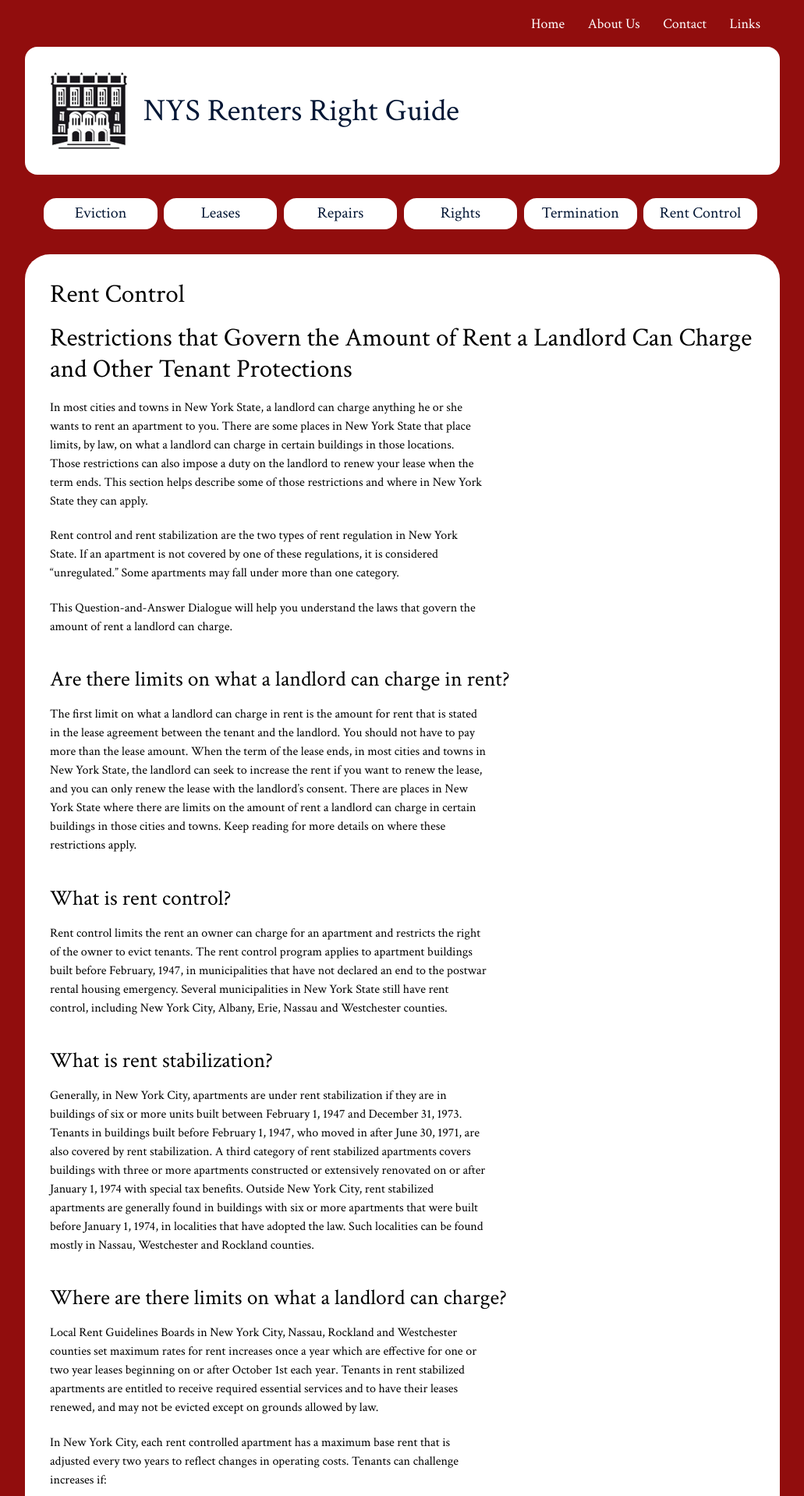
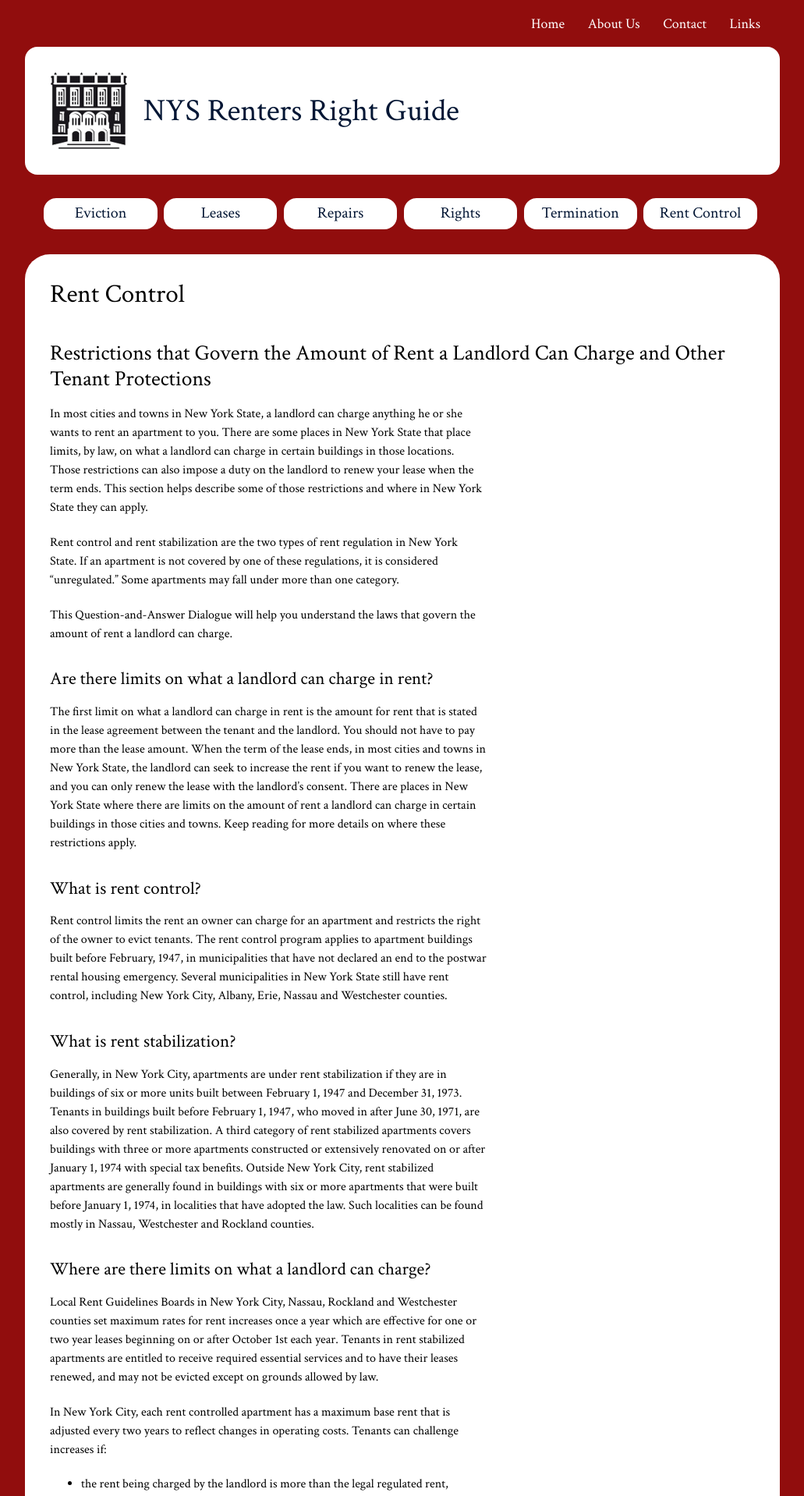
Before and after one commit to iinf362/team2, a Jekyll site: the page built from rent-control/index.md, in a window 1280 px wide. Shown: the top 1918 px of the page at 78% size, without its empty margins (124-1155 px from the left). Built offline with Jekyll 4.4.1, drawn with Linux system fonts in a browser that asks for light colours.

```diff
--- a/rent-control/index.md
+++ b/rent-control/index.md
@@ -3,7 +3,7 @@ layout: default-page
 title: Rent Control
 ---
 
-# Restrictions that Govern the Amount of Rent a Landlord Can Charge and Other Tenant Protections
+## Restrictions that Govern the Amount of Rent a Landlord Can Charge and Other Tenant Protections
 
 In most cities and towns in New York State, a landlord can charge anything he or she wants to rent an apartment to you.  There are some places in New York State that place limits, by law, on what a landlord can charge in certain buildings in those locations.  Those restrictions can also impose a duty on the landlord to renew your lease when the term ends.  This section helps describe some of those restrictions and where in New York State they can apply.
 
@@ -11,19 +11,19 @@ Rent control and rent stabilization are the two types of rent regulation in New
 
 This Question-and-Answer Dialogue will help you understand the laws that govern the amount of rent a landlord can charge.
 
-## Are there limits on what a landlord can charge in rent?
+### Are there limits on what a landlord can charge in rent?
 
 The first limit on what a landlord can charge in rent is the amount for rent that is stated in the lease agreement between the tenant and the landlord.  You should not have to pay more than the lease amount.  When the term of the lease ends, in most cities and towns in New York State, the landlord can seek to increase the rent if you want to renew the lease, and you can only renew the lease with the landlord’s consent.  There are places in New York State where there are limits on the amount of rent a landlord can charge in certain buildings in those cities and towns.  Keep reading for more details on where these restrictions apply.
 
-## What is rent control?
+### What is rent control?
 
 Rent control limits the rent an owner can charge for an apartment and restricts the right of the owner to evict tenants.  The rent control program applies to apartment buildings built before February, 1947, in municipalities that have not declared an end to the postwar rental housing emergency. Several municipalities in New York State still have rent control, including New York City, Albany, Erie, Nassau and Westchester counties.
 
-## What is rent stabilization?
+### What is rent stabilization?
 
 Generally, in New York City, apartments are under rent stabilization if they are in buildings of six or more units built between February 1, 1947 and December 31, 1973. Tenants in buildings built before February 1, 1947, who moved in after June 30, 1971, are also covered by rent stabilization.  A third category of rent stabilized apartments covers buildings with three or more apartments constructed or extensively renovated on or after January 1, 1974 with special tax benefits.  Outside New York City, rent stabilized apartments are generally found in buildings with six or more apartments that were built before January 1, 1974, in localities that have adopted the law.  Such localities can be found mostly in Nassau, Westchester and Rockland counties.
 
-## Where are there limits on what a landlord can charge?
+### Where are there limits on what a landlord can charge?
 
 Local Rent Guidelines Boards in New York City, Nassau, Rockland and Westchester counties set maximum rates for rent increases once a year which are effective for one or two year leases beginning on or after October 1st each year.  Tenants in rent stabilized apartments are entitled to receive required essential services and to have their leases renewed, and may not be evicted except on grounds allowed by law.
 
@@ -34,19 +34,19 @@ In New York City, each rent controlled apartment has a maximum base rent that is
 * the owner’s expenses do not justify an increase, or
 * the owner is not maintaining essential services.
 
-## How do I find out if my building and my lease are covered by Rent Control in the places in New York State where it exists (including New York City) or Rent Stabilization in New York City?
+### How do I find out if my building and my lease are covered by Rent Control in the places in New York State where it exists (including New York City) or Rent Stabilization in New York City?
 
 To find out whether or not an apartment is regulated, contact the New York State Homes and Community Renewal (HCR).
 
 [http://www.nyshcr.org/](http://www.nyshcr.org/)
 
-## What are the limits on what the landlord can charge?
+### What are the limits on what the landlord can charge?
 
 You can contact the New York State Homes and Community Renewal (DHCR) to find out if you are covered by Rent Control or Rent Stabilization and that agency can assist you in determining what your rent should be.
 
 [http://www.nyshcr.org/AboutUs/ContactUs.htm](http://www.nyshcr.org/AboutUs/ContactUs.htm)
 
-## Where can I learn more about Rent Control and Rent Stabilization?
+### Where can I learn more about Rent Control and Rent Stabilization?
 
 * [NYC rent guidelines board](http://www.nycrgb.org/)
 * [NYC.gov – Rules and Regulations](http://www.nyc.gov/portal/site/nycgov/menuitem.bd0e1cff2b12b3f6a62fa24601c789a0/)
```
